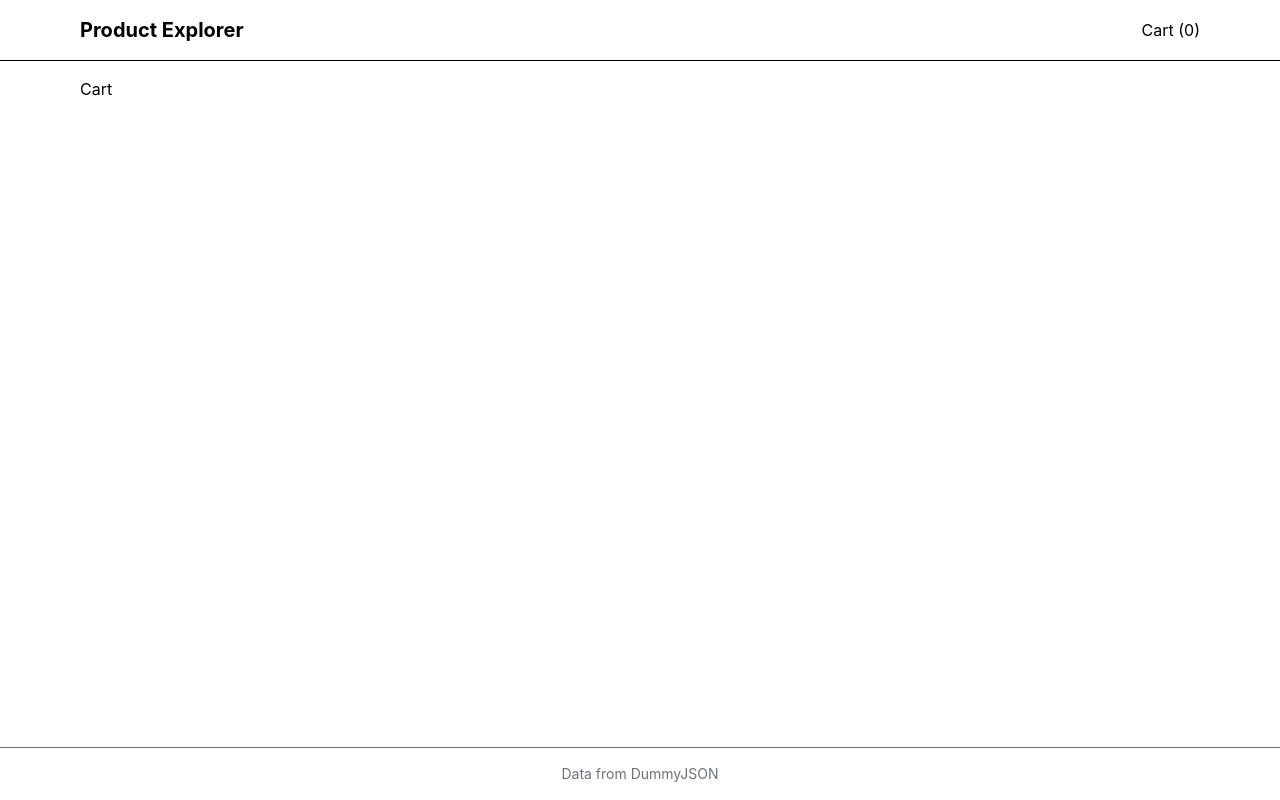
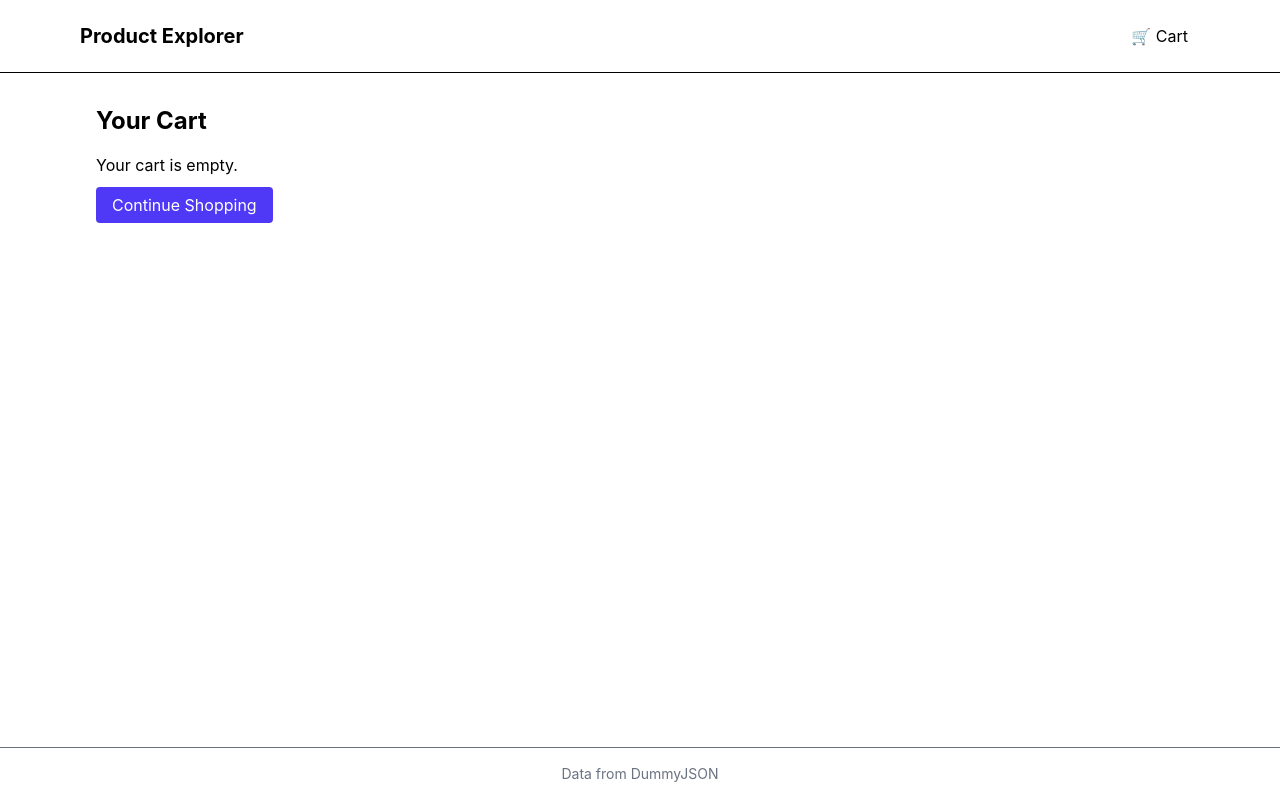
Before and after one commit to omipiepy/product_explorer, a React (Vite) app: page /cart in a window 1280 px wide. Built offline with nearby package versions, Linux system fonts and the light colour scheme.

Commit message:
cart with context and reducer

```diff
--- a/package.json
+++ b/package.json
@@ -7,7 +7,8 @@
     "dev": "vite",
     "build": "vite build",
     "lint": "oxlint",
-    "preview": "vite preview"
+    "preview": "vite preview",
+    "test": "vitest run"
   },
   "dependencies": {
     "@tailwindcss/vite": "^4.3.3",
--- a/src/api/products.js
+++ b/src/api/products.js
@@ -62,7 +62,7 @@ export const getProductList = async ({ q, category, sort, page }) => {
   return { products: data.products, total: data.total };
 }
 
-export const getProduct = async (id) => {
+export const getProduct = async(id) => {
   const res = await fetch(`${BASE_URL}/products/${id}`);
 
   if (res.status === 404) {
--- /dev/null
+++ b/src/components/CartItem.jsx
@@ -0,0 +1,57 @@
+import {Link } from "react-router-dom";
+import { useCart } from "../context/CartContext";
+
+const CartItem = ({item}) => {
+    const { setQuantity, removeItem} = useCart();
+
+    return (
+        <li className="flex gap-4 border-b py-4">
+            <div className = "h-24 w-24 shronk-0 bg-gray-100">
+                <img
+                    src={item.image}
+                    alt={item.title}
+                    width="96"
+                    height="96"
+                    className="h-full w-full object-contain"
+                    />
+            </div>
+
+            <div className="flex-1">
+                <Link to={`/products/${item.id}`} className="font-medium underline">
+                    {item.title}
+                </Link>
+                <p className="text-gray-600">${item.price.toFixed(2)} each</p>
+
+                <div className="mt-2 flex items-center gap-2">
+                    <button
+                    onClick={ () => setQuantity(item.id, item.quantity - 1)}
+                    disabled={item.quantity <= 1}
+                    aria-label={`Decrease quantity of ${item.title}`}
+                    className="rounded border bg-gray-100 px-2 py-1 disabled:cursor-not-allowed disabled:opacity-50 h-8 w-8"
+                    >
+                        -
+                    </button>
+                <span aria-live="polite" className="mx-2">{item.quantity}</span>
+                <button
+                    onClick={ () => setQuantity(item.id, item.quantity + 1)}
+                    aria-label={`Increase quantity of ${item.title}`}
+                    className="rounded border bg-gray-100 px-2 py-1 h-8 w-8"
+                    >
+                        +
+                </button>
+                <button
+                    onClick={() => removeItem(item.id)}
+                    aria-label={`Remove ${item.title} from cart`}
+                    className="ml-4 rounded border bg-red-100 px-2 py-1 text-red-700"
+                    >
+                    Remove
+                </button>
+                </div>
+            </div>
+
+            <p className="font-semibold">${(item.price * item.quantity).toFixed(2)}</p>
+        </li>
+    )
+}
+
+export default CartItem
--- a/src/components/Header.jsx
+++ b/src/components/Header.jsx
@@ -1,6 +1,9 @@
 import { Link } from "react-router-dom";
+import { useCart } from "../context/CartContext";
 
 const Header = () => {
+  const { itemCount } = useCart();
+
   return (
     <header className="border-b bg-white">
       <nav className="mx-auto flex max-w-6xl items-center justify-between p-4">
@@ -8,7 +11,21 @@ const Header = () => {
           Product Explorer
         </Link>
 
-        <Link to="/cart">Cart (0)</Link>
+        <Link
+          to="/cart"
+          aria-label={`Cart, ${itemCount} ${itemCount === 1 ? "item" : "items"}`}
+          className="relative rounded px-3 py-2"
+        >
+          <span aria-hidden="true">🛒 Cart</span>
+          {itemCount > 0 && (
+            <span
+              aria-hidden="true"
+              className="absolute -right-1 -top-1 flex h-5 min-w-5 items-center justify-center rounded-full bg-indigo-600 px-1 text-xs text-white"
+            >
+              {itemCount}
+            </span>
+          )}
+        </Link>
       </nav>
     </header>
   );
--- /dev/null
+++ b/src/context/CartContext.jsx
@@ -0,0 +1,79 @@
+
+import { createContext, useContext, useReducer, useEffect } from "react";
+import { cartReducer } from "./cartReducer";
+
+const CartContext = createContext(null);
+
+const STORAGE_KEY = "product_explorer_cart_key";
+
+function loadCart() {
+    try {
+        const saved = localStorage.getItem(STORAGE_KEY);
+        return saved ? JSON.parse(saved) : [];
+    } catch {
+        return [];
+    }
+}
+
+const CartProvider = ({ children }) => {
+    const [items, dispatch] = useReducer(
+        cartReducer,
+        [],
+        loadCart
+    );
+
+    useEffect(() => {
+        try {
+            localStorage.setItem(
+                STORAGE_KEY,
+                JSON.stringify(items)
+            );
+        } catch {
+            // Handle storage errors if needed
+        }
+    }, [items]);
+
+    const itemCount = items.reduce(
+        (sum, item) => sum + item.quantity,
+        0
+    );
+
+    const subtotal = items.reduce(
+        (sum, item) => sum + item.price * item.quantity,
+        0
+    );
+
+    const value = {
+        items,
+        itemCount,
+        subtotal,
+        addItem: (product) =>
+            dispatch({ type: "ADD", product }),
+        removeItem: (id) =>
+            dispatch({ type: "REMOVE", id }),
+        setQuantity: (id, quantity) =>
+            dispatch({ type: "SET_QUANTITY", id, quantity }),
+        clearCart: () =>
+            dispatch({ type: "CLEAR" }),
+    };
+
+    return (
+        <CartContext.Provider value={value}>
+            {children}
+        </CartContext.Provider>
+    );
+};
+
+const useCart = () => {
+    const context = useContext(CartContext);
+
+    if (!context) {
+        throw new Error(
+            "useCart must be used within a CartProvider"
+        );
+    }
+
+    return context;
+};
+
+export { CartProvider, useCart };
--- /dev/null
+++ b/src/context/cartReducer.js
@@ -0,0 +1,43 @@
+import React from 'react'
+
+export const cartReducer = (state, action) => {
+    switch (action.type) {
+        case "ADD": {
+            const product = action.product;
+            const existingProduct = state.find((item) => item.id === product.id);
+
+            if (existingProduct) {
+                return state.map((item)=> item.id === product.id
+            ? { ...item, quantity: Math.min(item.quantity +1, item.stock)} : item )
+            }
+            return [
+                ...state,
+                {
+                    id:product.id,
+                    title: product.title,
+                    price: product.price,
+                    quantity:1,
+                    thumbnail: product.thumbnail,
+                    stock: product.stock,
+                },
+            ];
+        }
+
+        case "REMOVE":
+            return state.filter((item) => item.id !== action.id );
+
+        case "SET_QUANTITY": {
+            if (action.quantity <1) return state;
+
+            return state.map((item) => item.id === action.id
+            ? { ...item, quantity: Math.min(action.quantity, item.stock)} : item
+            );
+        }
+
+        case "CLEAR":
+            return [];
+
+        default:
+            return state;
+    }
+}
--- a/src/main.jsx
+++ b/src/main.jsx
@@ -1,11 +1,14 @@
 import { StrictMode } from 'react'
 import { createRoot } from 'react-dom/client'
 import { BrowserRouter } from 'react-router-dom'
+import { CartProvider } from './context/CartContext'
 import './index.css'
 import App from './App.jsx'
 
 createRoot(document.getElementById('root')).render(
   <BrowserRouter>
-    <App />
+    <CartProvider>
+      <App />
+    </CartProvider>
   </BrowserRouter>,
 )
--- a/src/pages/Cart.jsx
+++ b/src/pages/Cart.jsx
@@ -1,9 +1,45 @@
 import React from 'react'
+import {Link } from "react-router-dom";
+import { useCart } from "../context/CartContext";
+import CartItem from "../components/CartItem.jsx";
 
 const Cart = () => {
+  const {items, itemCount, subtotal, clearCart} = useCart();
+  if (items.length === 0) {
   return (
-    <div>Cart</div>
+    <section className="mx-auto max-w-6xl p-4">
+      <h1 className="mb-4 text-2xl font-bold">Your Cart</h1>
+      <p className="mb-4">Your cart is empty.</p>
+      <Link to="/" className="rounded bg-indigo-600 px-4 py-2 text-white hover:bg-indigo-700">
+        Continue Shopping
+      </Link>
+    </section>
   )
 }
-
+return (
+  <section>
+    <h1 className="mb-4 text-2xl font-bold">Your Cart</h1>
+    <ul className="divide-y">
+      {items.map(item => (
+        <CartItem key={item.id} item={item} />
+      ))}
+    </ul>
+    <div className="mt-4 flex justify-between">
+      <p className="text-lg font-semibold">Subtotal ({itemCount} {itemCount === 1 ? "item" : "items"}): ${subtotal.toFixed(2)}</p>
+      <div className="flex justify-between">
+            <dt>Shipping</dt>
+            <dd>Free</dd>
+          </div>
+      <div className="flex gap-4">
+        <button
+          onClick={clearCart}
+          className="rounded border bg-gray-100 px-4 py-2 text-gray-700 hover:bg-gray-200"
+        >
+          Clear Cart
+        </button>
+      </div>
+    </div>
+  </section>
+)
+}
 export default Cart
--- a/src/pages/ProductDetail.jsx
+++ b/src/pages/ProductDetail.jsx
@@ -4,6 +4,7 @@ import useFetch from "../hooks/useFetch";
 import ImageCollect from "../components/ImageCollect";
 import ReviewList from "../components/ReviewList";
 import { DetailLoading, ErrorMessage } from "../components/States";
+import { useCart} from "../context/CartContext";
 
 function getStockStatus(stock) {
   if (stock === 0) return { text: "Out of stock", style: "bg-red-100 text-red-800" };
@@ -14,7 +15,8 @@ function getStockStatus(stock) {
 const ProductDetail = () => {
   const { id } = useParams();
   const { data: product, loading, error, retry } = useFetch(() => getProduct(id), [id]);
-
+  const {items, addItem} = useCart();
+  const inCart = product ? items.find((item) => item.id === product.id) : null;
   return (
     <div>
       <Link to="/" className="text-indigo-600 underline">
@@ -50,11 +52,16 @@ const ProductDetail = () => {
             <p className="mt-6 text-gray-700">{product.description}</p>
 
             <button
-              disabled={product.stock === 0}
+              onClick={() => addItem(product)}
+              disabled={product.stock === 0 || (inCart && inCart.quantity >= product.stock)}
               className="mt-6 rounded bg-indigo-600 px-6 py-3 text-white disabled:cursor-not-allowed disabled:opacity-50"
             >
               {product.stock === 0 ? "Out of stock" : "Add to cart"}
             </button>
+
+            <p aria-live="polite" className="mt-2 text-sm text-gray-600">
+              {inCart ? `${inCart.quantity} in your cart` : ""}
+            </p>
           </div>
 
           <section className="md:col-span-2" aria-labelledby="reviews-heading">
```
Also changed, not shown: 1 other file (tests, documents, lock files or other folders).
